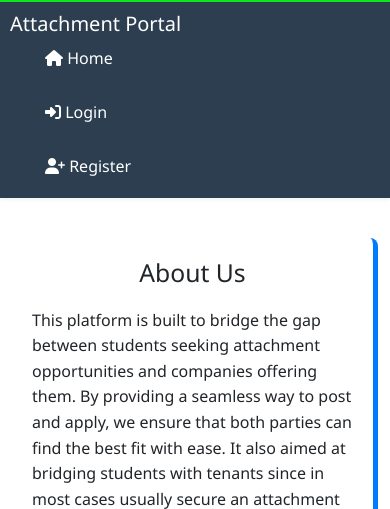
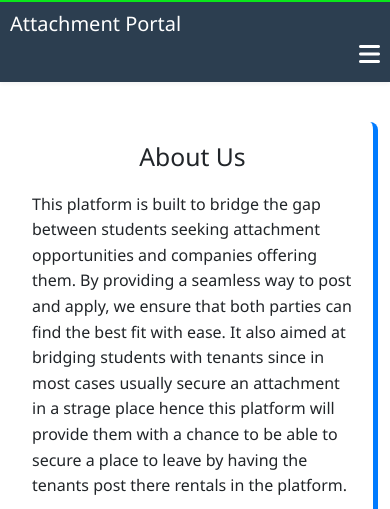
Before and after one commit to Kat-tech15/attachment-website, a Django app: page /about/ in a window 390 px wide. Shown: the top 509 px of the page. Run offline with Django 5.2, Linux system fonts and the light colour scheme.

Commit message:
added a toggle menu

```diff
--- a/templates/base.html
+++ b/templates/base.html
@@ -47,7 +47,18 @@ header {
   z-index: 1000;
   box-shadow: 0 2px 4px rgba(0, 0, 0, 0.05);
 }
-
+.menu-toggle {
+  display: none;
+  background: none;
+  border: none;
+  color: white;
+  font-size: 24px;
+  margin-left: auto;
+  cursor: pointer;
+}
+#main-nav.collapsed {
+  display: none;
+}
 header h1 {
   margin: 0;
   font-size: 20px;
@@ -276,7 +287,18 @@ nav a:hover {
     align-items: flex-start;
     padding: 10px;
   }
-
+  .menu-toggle {
+    display: block;
+  }
+  nav {
+    width: 100%;
+    display: none;
+  }
+  .nav ul.nav-list {
+    flex-direction: column;
+    width: 100%;
+    background-color: #2c3e50;
+  }
   .nav-list {
     flex-direction: column;
     width: 100%;
@@ -311,13 +333,14 @@ nav a:hover {
 <body>
     <header>
       <h1>Attachment Portal</h1>
-       <nav>
+      <button class="menu-toggle" onclick="toggleMenu()">
+        <i class="fa fa-bars"></i>
+      </button>
+      <nav id="main-nav" class="collapsed">
       {% if user.is_authenticated %}
       <ul class="nav-list">
           <li><a href="{% url 'home' %}"><i class="fa fa-home"></i> Home</a></li>
           <li><a href="#about"><i class="fa fa-info-circle"></i> About</a></li>
-
-
           <li class="dropdown">
               <a href="#"><i class="fa fa-th-large"></i> Dashboards</a>
               <ul class="dropdown-content">
@@ -326,8 +349,6 @@ nav a:hover {
                 <li><a href="{% url 'tenants_dashboard' %}">Tenants Dashboard</a></li>
               </ul>
           </li>
-
-
           <li><a href="#services"><i class="fa fa-cogs"></i> Services</a></li>
           <li><a href="#feedback"><i class="fa fa-envelope"></i> Feedback</a></li>
           <li><a href="{% url 'logout' %}"><i class="fa fa-sign-out-alt"></i> Logout</a></li>
@@ -340,8 +361,10 @@ nav a:hover {
       </ul>
       {% endif %}
       </nav>
+          <div class="back-to-top">
+              <button id="backToTopBtn" onclick="scrollToTop()">↑</button>
+          </div>
     </header>
-
     <div class="container">
         {% block content %}
         <div class="notifications-dropdown" id="notificationsDropdown">
@@ -404,10 +427,17 @@ nav a:hover {
     </div>
 </footer>
 <script>
-    function toggleDropdown(){
-        var dropdown = document.getElementById('dropdownMenu');
-        dropdown.style.display = dropdown.style.display === 'block' ? 'none' : 'block';
+    // Toggle Menu Logic
+    function toggleMenu() {
+      const nav = document.getElementById('main-nav');
+      nav.classList.toggle('collapsed');
+      if (nav.classList.contains('collapsed')) {
+        nav.style.display = 'none';
+      } else {
+        nav.style.display = 'flex';
       }
+    }
+
 
     document.addEventListener('click', function(e) {
         var target = e.target;
```
Lines whose indentation alone changed are shown as unchanged.
